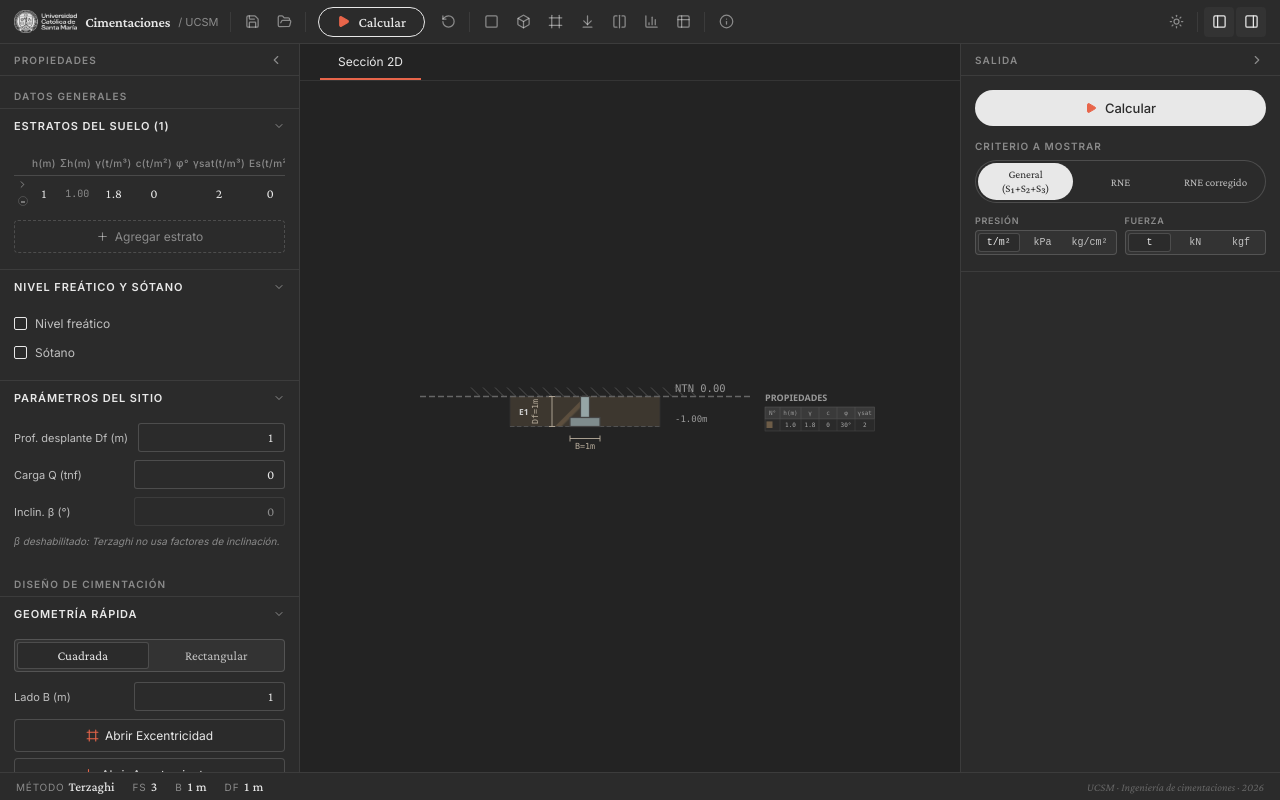
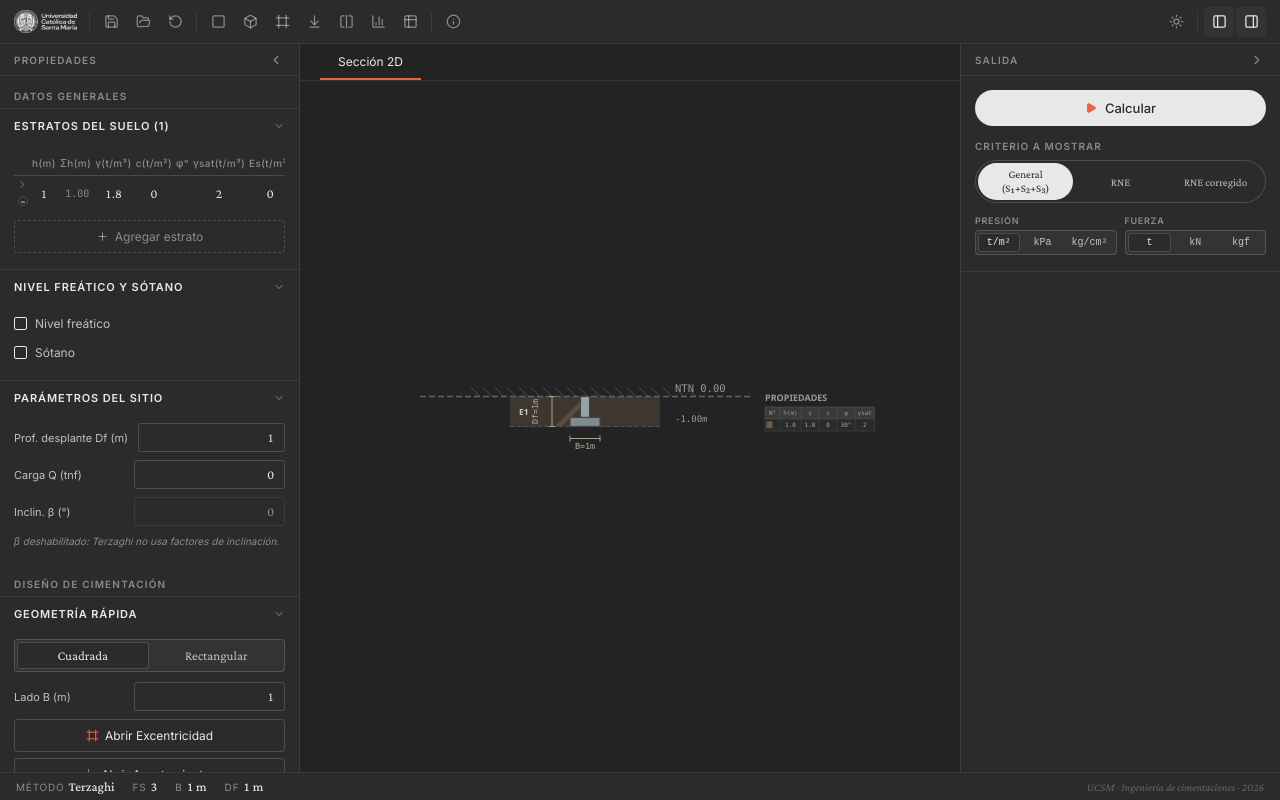
Before and after one commit to david-mamani/cimentaviones-web, a React (Vite) app in the folder frontend/: page / in a window 1280 px wide. Built offline with nearby package versions, Linux system fonts and the light colour scheme; what react-plotly.js would draw is missing.

Commit message:
Ajusta toolbar y creditos

```diff
--- a/frontend/src/components/layout/CreditsModal.tsx
+++ b/frontend/src/components/layout/CreditsModal.tsx
@@ -95,6 +95,16 @@ export default function CreditsModal({ onClose }: CreditsModalProps) {
             David Mamani
           </p>
           <p style={{
+            fontFamily: 'var(--lucid-font-sans)',
+            fontSize: 10, fontWeight: 600,
+            color: 'var(--lucid-ink-muted)',
+            textTransform: 'uppercase', letterSpacing: '0.12em',
+            marginTop: 12,
+            marginBottom: 10,
+          }}>
+            Comprobado por
+          </p>
+          <p style={{
             fontFamily: 'var(--lucid-font-serif)',
             fontSize: 15, color: 'var(--lucid-ink-strong)',
           }}>
@@ -153,18 +163,6 @@ export default function CreditsModal({ onClose }: CreditsModalProps) {
           </p>
         </div>
 
-        <p style={{
-          fontFamily: 'var(--lucid-font-serif)',
-          fontSize: 12, fontStyle: 'italic',
-          color: 'var(--lucid-ink-muted)',
-          marginBottom: 24,
-          lineHeight: 1.5,
-        }}>
-          Análisis de capacidad portante según Terzaghi, Meyerhof/Hansen (Das) y RNE E.050.
-          <br />
-          Visualización BIM con IFC2X3 · gráficos con Plotly.js.
-        </p>
-
         <button
           onClick={onClose}
           style={{
--- a/frontend/src/components/layout/Toolbar.tsx
+++ b/frontend/src/components/layout/Toolbar.tsx
@@ -6,14 +6,13 @@
 import { useState, useRef } from 'react';
 import { useFoundationStore } from '../../store/foundationStore';
 import type { ProjectData } from '../../store/foundationStore';
-import { triggerCalculateWithValidation } from '../../lib/calculateHelper';
 import CreditsModal from './CreditsModal';
 import {
-  Save, FolderOpen, Play, RotateCcw,
+  Save, FolderOpen, RotateCcw,
   Square, Box, SplitSquareHorizontal,
   BarChart3, Table2, Info,
   PanelLeft, PanelRight,
-  Sun, Moon, Loader2, Frame, ArrowDownToLine,
+  Sun, Moon, Frame, ArrowDownToLine,
 } from 'lucide-react';
 
 interface ToolbarProps {
@@ -40,14 +39,9 @@ export default function Toolbar({
   const loadProject = useFoundationStore((s) => s.loadProject);
   const lbLocked = useFoundationStore((s) => s.lbLocked);
   const lbRatio = useFoundationStore((s) => s.lbRatio);
-  const isCalculating = useFoundationStore((s) => s.isCalculating);
 
   const [showCredits, setShowCredits] = useState(false);
   const fileInputRef = useRef<HTMLInputElement>(null);
-
-  const handleCalculate = () => {
-    triggerCalculateWithValidation();
-  };
 
   const handleSaveProject = () => {
     const data: ProjectData = {
@@ -97,22 +91,6 @@ export default function Toolbar({
             alt="UCSM"
             style={{ height: 24, width: 'auto', objectFit: 'contain' }}
           />
-          <span style={{
-            fontFamily: 'var(--lucid-font-serif)',
-            fontSize: 14,
-            fontWeight: 600,
-            color: 'var(--lucid-ink-strong)',
-            letterSpacing: '-0.01em',
-          }}>
-            Cimentaciones
-          </span>
-          <span style={{
-            fontFamily: 'var(--lucid-font-sans)',
-            fontSize: 11,
-            color: 'var(--lucid-ink-muted)',
-          }}>
-            / UCSM
-          </span>
         </div>
 
         <Sep />
@@ -121,37 +99,6 @@ export default function Toolbar({
         <ToolBtn icon={<Save size={15} />} title="Guardar proyecto" onClick={handleSaveProject} />
         <ToolBtn icon={<FolderOpen size={15} />} title="Cargar proyecto" onClick={() => fileInputRef.current?.click()} />
 
-        <Sep />
-
-        {/* Calculate — Lucid pill: white bg, ink-strong hairline, serif, coral play icon */}
-        <button
-          onClick={handleCalculate}
-          disabled={isCalculating}
-          title="Ejecutar cálculo"
-          style={{
-            display: 'flex', alignItems: 'center', gap: 8,
-            padding: '6px 18px',
-            background: isCalculating ? 'var(--lucid-surface-figure)' : 'var(--lucid-surface-page)',
-            border: `1.5px solid ${isCalculating ? 'var(--lucid-rule-cream)' : 'var(--lucid-ink-strong)'}`,
-            borderRadius: 999,
-            color: isCalculating ? 'var(--lucid-ink-muted)' : 'var(--lucid-ink-strong)',
-            fontSize: 14,
-            fontWeight: 500,
-            fontFamily: 'var(--lucid-font-serif)',
-            cursor: isCalculating ? 'not-allowed' : 'pointer',
-            transition: 'background 160ms cubic-bezier(0.4,0,0.2,1)',
-            margin: '0 6px',
-            opacity: isCalculating ? 0.7 : 1,
-          }}
-          onMouseEnter={(e) => { if (!isCalculating) e.currentTarget.style.background = 'var(--lucid-surface-figure)'; }}
-          onMouseLeave={(e) => { if (!isCalculating) e.currentTarget.style.background = 'var(--lucid-surface-page)'; }}
-        >
-          {isCalculating
-            ? <Loader2 size={13} style={{ animation: 'spin 1s linear infinite', color: 'var(--lucid-ink-muted)' }} />
-            : <Play size={13} fill="currentColor" style={{ color: 'var(--lucid-acc-coral)' }} />
-          }
-          {isCalculating ? 'Calculando...' : 'Calcular'}
-        </button>
         <ToolBtn icon={<RotateCcw size={15} />} title="Resetear todo" onClick={reset} />
 
         <Sep />
@@ -210,11 +157,6 @@ export default function Toolbar({
         style={{ display: 'none' }}
       />
 
-      {/* Spinner animation */}
-      <style>{`
-        @keyframes spin { from { transform: rotate(0deg); } to { transform: rotate(360deg); } }
-      `}</style>
-
       {/* Credits modal */}
       {showCredits && <CreditsModal onClose={() => setShowCredits(false)} />}
     </>
```
